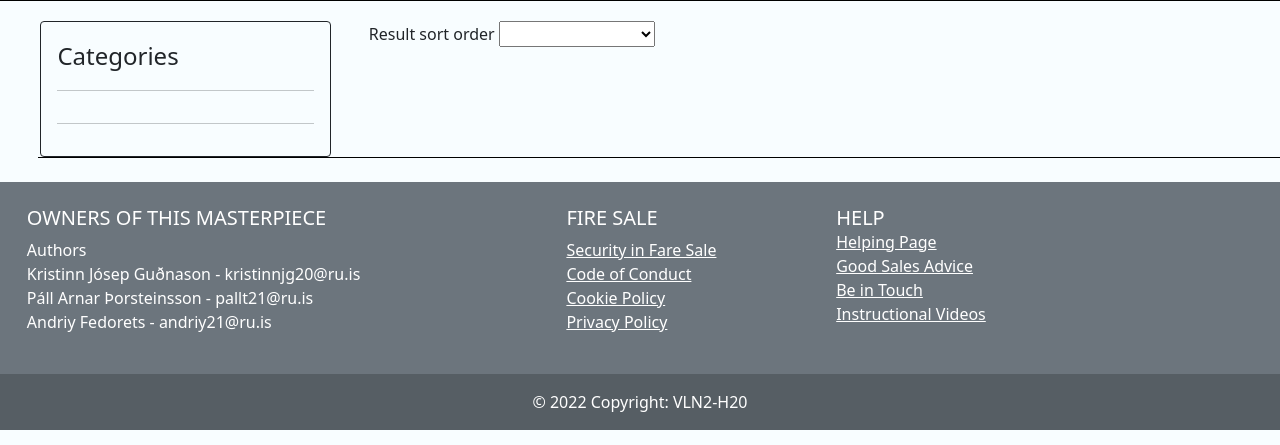
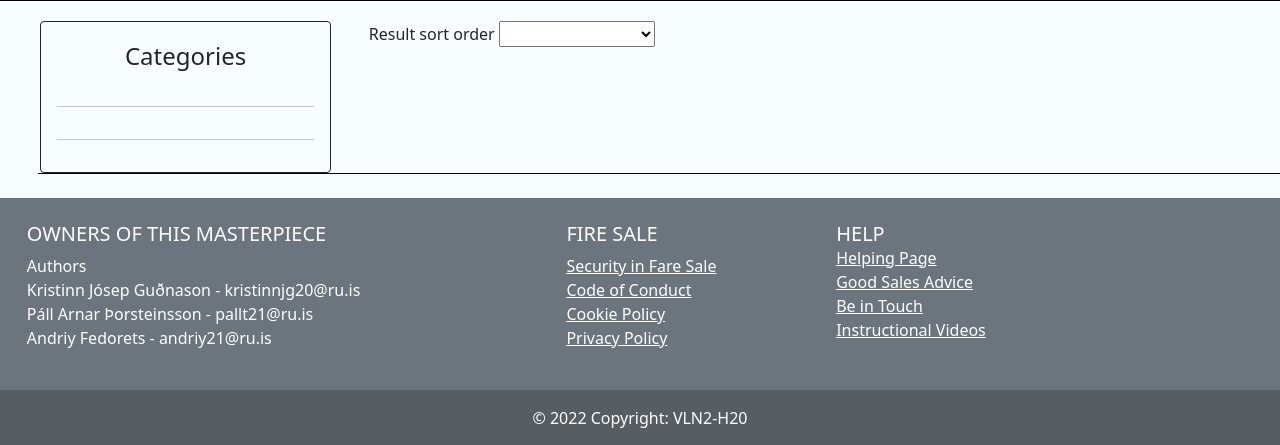
Before and after one commit to andriy21p/eCommerce_website, a Django app: page / in a window 1280 px wide. Shown: the part 102-547 px from the top of the page. Run offline with Django 4.2, Linux system fonts and the light colour scheme; data that the repository does not hold is empty; some libraries are stand-ins or nearby versions.

Commit message:
Center categories tag

```diff
--- a/fire_sale/templates/item/categories.html
+++ b/fire_sale/templates/item/categories.html
@@ -1,8 +1,7 @@
-<div class="categories d-flex flex-column flex-shrink-0 p-3  ">
-    <a href="/static" class="d-flex align-items-center mb-3 mb-md-0 me-md-auto link-dark text-decoration-none">
-{#      <svg class="bi me-2" width="40" height="32"><use xlink:href="#bootstrap"></use></svg>#}
-      <span class="fs-4">Categories</span>
-    </a>
+<div class="categories d-flex flex-column flex-shrink-0 p-3">
+    <span class="d-flex text-center mb-3 ms-auto me-auto fs-4">
+      Categories
+    </span>
     <hr>
     <ul class="nav nav-pills flex-column mb-auto">
         {% for category in categories %}
```
